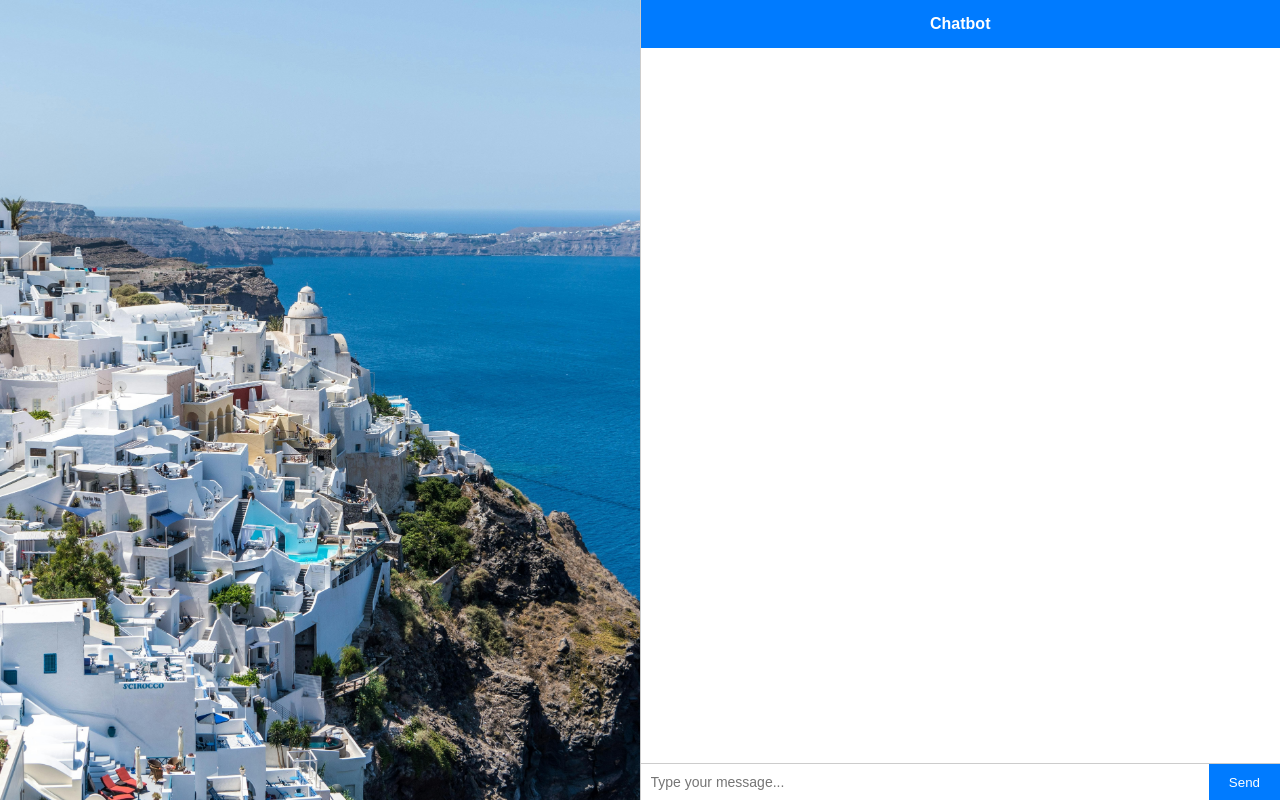
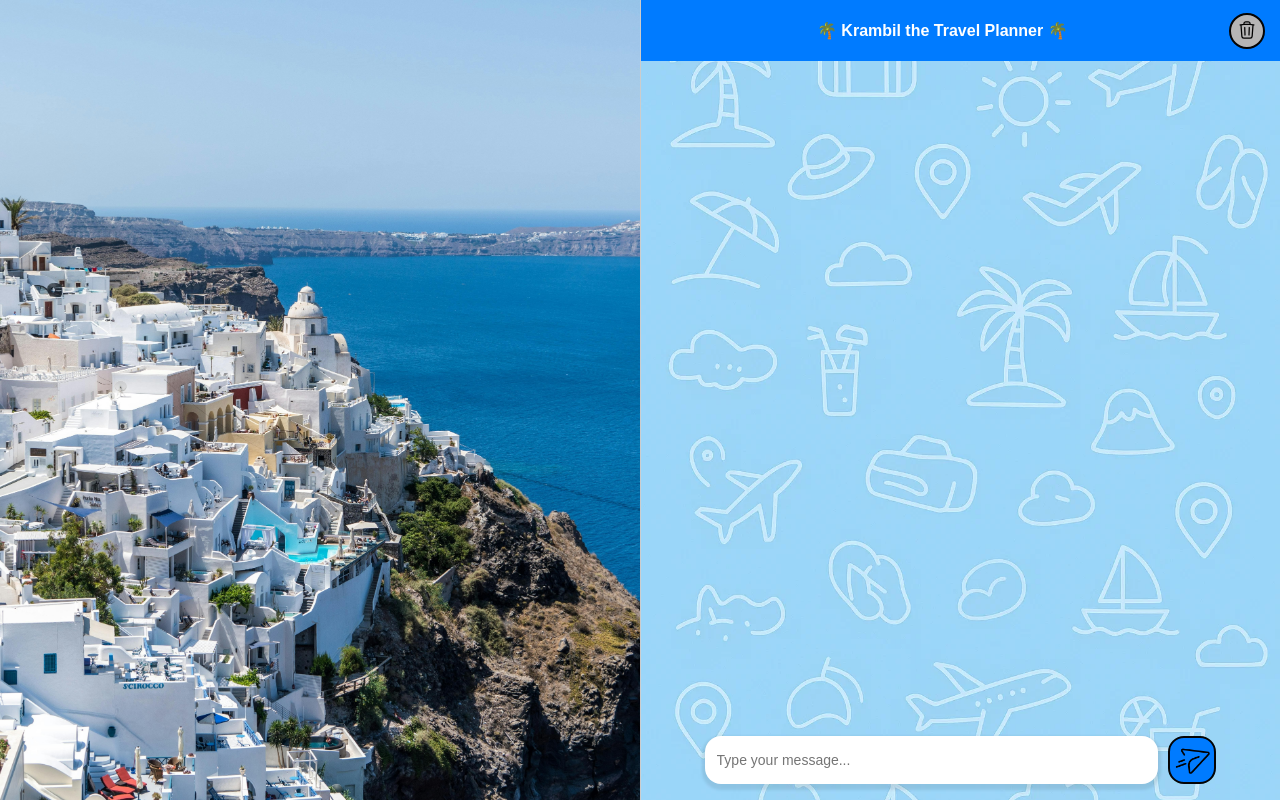
Before and after one commit to khairul746/travel_agent, a Flask app: page / in a window 1280 px wide. Run offline with Flask 3, Linux system fonts and the light colour scheme; parts of the project's set-up code (start-up, migrations or seed data) failed here and were passed over.

Commit message:
refine UI

```diff
--- a/static/style.css
+++ b/static/style.css
@@ -13,9 +13,83 @@ body {
   background-repeat: no-repeat;
   background-size: cover;
   background-position: center;
-  padding: 20px;
+  padding: 30px 5vw 20px;
   box-sizing: border-box;
   overflow-y: auto;
+}
+
+.flight-bubble {
+  display: flex;
+  flex-direction: column;
+  gap: .5rem;
+}
+
+.flight-card {
+  display: flex;
+  flex-direction: column;
+  align-items: center;
+  justify-content: center;
+  min-height: 14vh;
+  padding: .6rem 1rem .6rem;
+  background-color: rgba(209,213,219,0.8);
+  backdrop-filter: blur(.6px) saturate(1) contrast(1);
+  border-radius: .5rem;
+  font-size: 14px;
+  font-family:'Gill Sans', 'Gill Sans MT', Calibri, 'Trebuchet MS', sans-serif;
+}
+
+.flight-card-detail {
+  display: grid;
+  grid-template-columns: 2fr 5fr 1.5fr 1fr;
+  align-content: center;
+  gap: 2vw;
+  margin-bottom: .4rem;
+}
+
+.col1 strong {
+  display: block;
+}
+.col4 button {
+  background-color: #007bff;
+  color: white;
+  border: none;
+  border-radius: 1rem;
+  padding: .4rem .7rem;
+  cursor: pointer;
+}
+
+.providers {
+  padding: 0 5rem;
+}
+
+.provider-item {
+  display: inline-block;
+  margin: .4rem;
+  border-radius: 2cap;
+  padding: .4rem;
+  background-color: rgb(200, 226, 239, 0.3);
+  backdrop-filter: blur(.6px) saturate(1) contrast(1);
+}
+
+.provider-line {
+  display: grid;
+  grid-template-columns: 48px 3fr 1.5fr 48px;
+  align-content:space-between;
+  gap: 2vw;
+}
+
+.provider-line img {
+  max-width: 48px;
+  max-height: 48px;
+}
+
+.provider-line button {
+  padding: .1rem .2rem;
+  background-color: #007bff;
+  color: white;
+  border: none;
+  border-radius: 1rem;
+  cursor: pointer;
 }
 
 .chat-container {
@@ -23,20 +97,60 @@ body {
   display: flex;
   flex-direction: column;
   border-left: 1px solid #ccc;
-  background-color: #ffffff;
+  background-image: url(chat-background.webp);
+  background-repeat:repeat;
+  background-clip: content-box;
+  background-size: cover;
 }
 
 .chat-header {
-  padding: 15px;
+  display: flex;
+  justify-content: space-between;
+  align-items: center;
+  padding: 5px 15px;
   background-color: #007bff;
   color: white;
   text-align: center;
   font-weight: bold;
 }
 
+.reset-chat {
+  width: 36px;
+  height: 36px;
+  font-size: 11px;
+  font-weight: 600;
+  border-radius: 50%;
+  background-color: rgb(182, 181, 181);
+  border: 2px solid #040404;
+  cursor: pointer;
+  position: relative;
+}
+
+.reset-tooltip {
+  visibility: hidden;
+  position: absolute;
+  z-index: 1;
+  width: 100px;
+  right: 77%;
+}
+
+.reset-chat:hover .reset-tooltip {
+  visibility: visible;
+  opacity: 1;
+  background-color: #333;
+  color: #fff;
+  text-align: center;
+  border-radius: 6px;
+  padding: 8px 0;
+  z-index: 1;
+  transition: opacity 0.3s ease, transform 0.3s ease;
+  transform: translateY(20px);
+
+}
+
 .chat-messages {
   flex: 1;
-  padding: 15px;
+  padding: 2vh 5vw;
   display: flex;
   flex-direction: column-reverse;
   overflow-y: auto;
@@ -45,7 +159,7 @@ body {
 
 .chat-bubble {
   max-width: 70%;
-  padding: 10px 15px;
+  padding: 0 12px;
   border-radius: 15px;
   font-size: 14px;
   line-height: 1.4;
@@ -64,25 +178,85 @@ body {
   border-bottom-left-radius: 0;
 }
 
+.error-bubble {
+  display: flex;
+  align-items: center;
+  padding: 8px;
+  gap: 10px;
+}
+
+.reset-thread {
+  margin: 0;
+  padding: 2px;
+  width: 36px;
+  height: 36px;
+  background-color: rgb(11, 144, 49);
+  border-radius: 50%;
+  border: 1px solid black;
+  cursor: pointer;
+}
+
 .chat-input {
   display: flex;
-  border-top: 1px solid #ccc;
+  gap: 10px;
+  padding: 0 5vw 2vh;
 }
 
 .chat-input input {
   flex: 1;
   padding: 10px;
-  border: none;
   outline: none;
   font-size: 14px;
+  border: 2px solid transparent;
+  box-shadow: 0px 3px 3px 3px rgba(0, 0, 0, 0.088);
+  border-radius: 1rem;
 }
 
-.chat-input button {
-  padding: 10px 20px;
+.send-chat {
   background-color: #007bff;
-  color: white;
-  border: none;
+  border: 2px solid #040404;
+  border-radius: 1rem;
   cursor: pointer;
+  display: inline-flex;
+  align-items: center;
+  justify-content: center;
+  padding: 4px;
+  line-height: 0;
+}
+
+.send-chat.is-loading,
+.send-chat:disabled {
+  cursor: default;
+  opacity: 0.85;            /* feel of disabled */
+}
+
+.send-chat img {
+  width: 36px;
+}
+
+.send-chat .loader {
+  display: none;
+  width: 32px;
+  height: 32px;
+  box-sizing: border-box;
+  border: 5px solid #fff;
+  border-bottom-color: transparent;
+  border-radius: 50%;
+  animation: rotation 1s linear infinite;
+}
+
+.send-chat.is-loading img,
+.send-chat:disabled img {
+  display: none;
+}
+.send-chat.is-loading .loader,
+.send-chat:disabled .loader {
+  display: inline-block;
+}
+
+@keyframes rotation {
+  0% { transform: rotate(0deg); }
+  100% { transform: rotate(360deg); }
 }
 
 @media (max-width: 768px) {
@@ -90,9 +264,12 @@ body {
     flex-direction: column;
   }
 
-  .left-area,
+  .left-area {
+    width: 100%;
+    height: 40vh;
+  }
   .chat-container {
     width: 100%;
-    height: 50vh;
+    height: 60vh;
   }
 }
--- a/templates/index.html
+++ b/templates/index.html
@@ -5,21 +5,35 @@
   <meta name="viewport" content="width=device-width, initial-scale=1.0"/>
   <title>Krambil the Travel Planner</title>
   <link rel="stylesheet" href="{{ url_for('static', filename='style.css') }}">
+  <link rel="icon" type="image/png" href="{{ url_for('static', filename='coconut.png') }}" sizes="32x32">
 </head>
 <body>
 
-  <div class="left-area">
-  </div>
+  <div class="left-area" id="flightResults"></div>
 
   <div class="chat-container">
-    <div class="chat-header">Chatbot</div>
+    <div class="chat-header">
+      <span></span>
+      <p>🌴 Krambil the Travel Planner 🌴</p>
+      <button onclick="resetChat()" class="reset-chat">
+        <svg xmlns="http://www.w3.org/2000/svg" fill="none" viewBox="0 0 24 24" stroke-width="1.5" stroke="currentColor" class="size-6">
+          <path stroke-linecap="round" stroke-linejoin="round" d="m14.74 9-.346 9m-4.788 0L9.26 9m9.968-3.21c.342.052.682.107 1.022.166m-1.022-.165L18.16 19.673a2.25 2.25 0 0 1-2.244 2.077H8.084a2.25 2.25 0 0 1-2.244-2.077L4.772 5.79m14.456 0a48.108 48.108 0 0 0-3.478-.397m-12 .562c.34-.059.68-.114 1.022-.165m0 0a48.11 48.11 0 0 1 3.478-.397m7.5 0v-.916c0-1.18-.91-2.164-2.09-2.201a51.964 51.964 0 0 0-3.32 0c-1.18.037-2.09 1.022-2.09 2.201v.916m7.5 0a48.667 48.667 0 0 0-7.5 0" />
+        </svg>
+        <span class="reset-tooltip">Reset session!</span>
+      </button>
+    </div>
     <div class="chat-messages" id="chatMessages"></div>
     <div class="chat-input">
       <input type="text" id="userInput" placeholder="Type your message..." onkeydown="handleKeyDown(event)" />
-      <button onclick="sendMessage()">Send</button>
+      <button onclick="sendMessage()" class="send-chat" id="sendChat">
+        <img src="{{ url_for('static', filename='paper-plane.png')}}" alt="Send">
+        <span class="loader"></span>
+      </button>
     </div>
   </div>
 
   <script src="{{ url_for('static', filename='script.js') }}"></script>
+  <script src="https://cdn.jsdelivr.net/npm/marked/lib/marked.umd.js"></script>
+  <script src="https://cdn.jsdelivr.net/npm/dompurify@3/dist/purify.min.js"></script>
 </body>
 </html>
```
